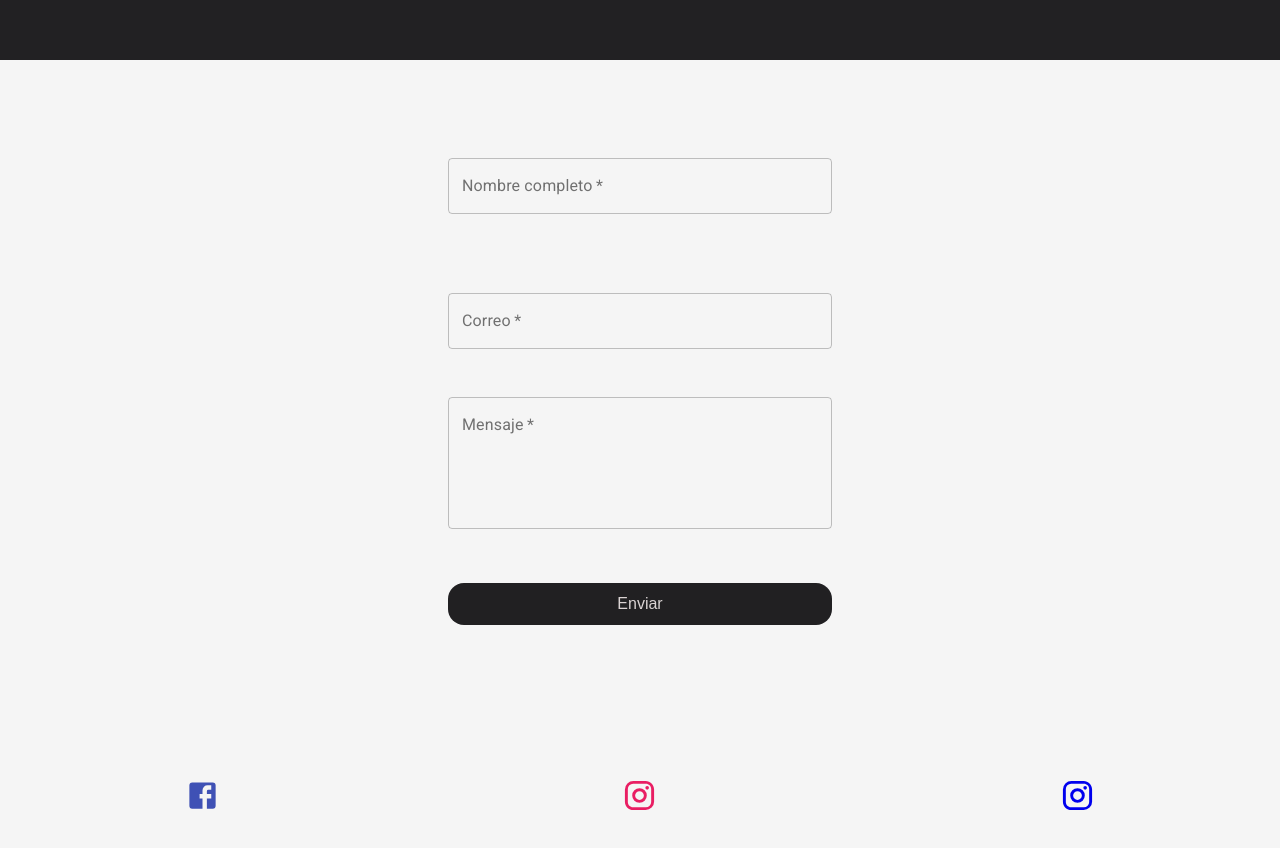
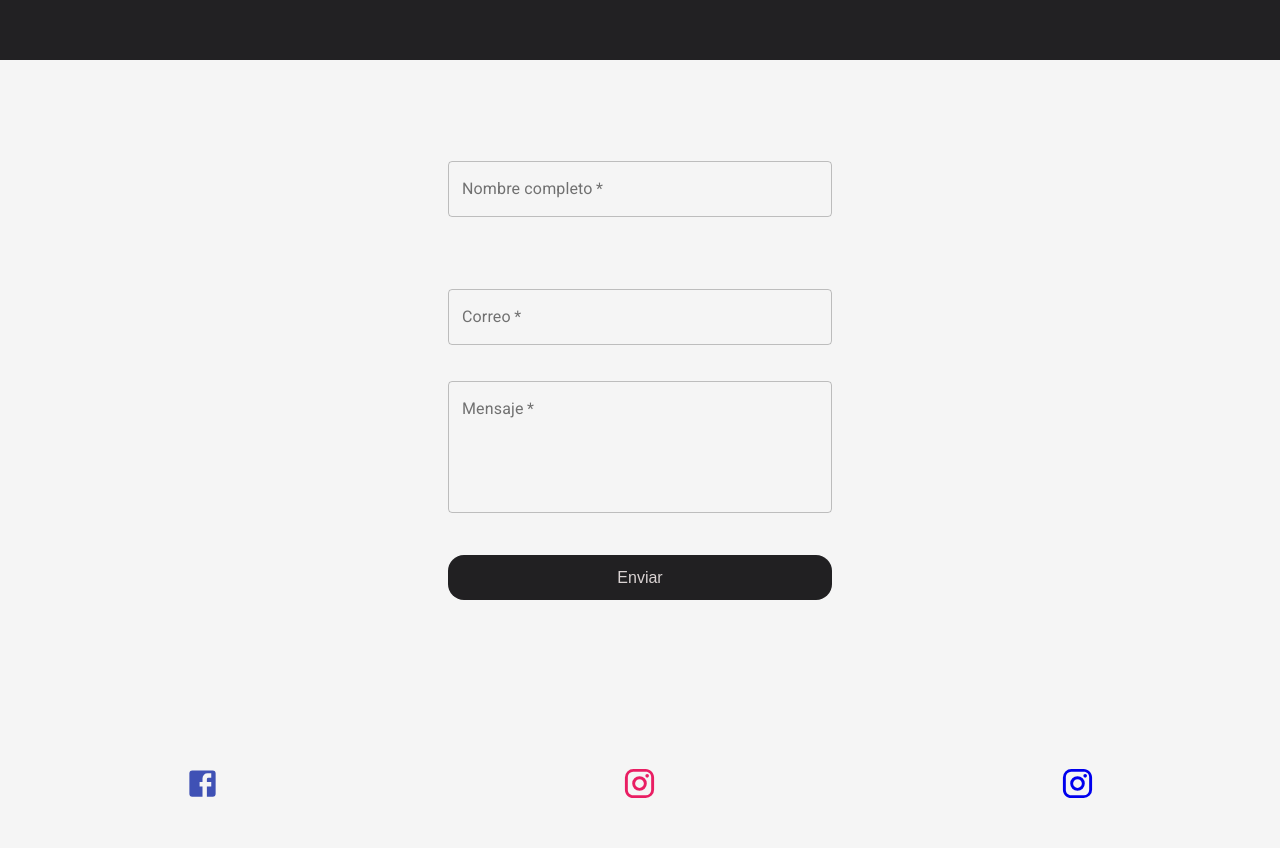
Before and after one commit to reynaldo-martinez/osProductions, a React (Vite) app: page / in a window 1280 px wide. Shown: the part 1540-2388 px from the top of the page. Built offline with nearby package versions, Linux system fonts and the light colour scheme.

Commit message:
boton form actu

```diff
--- a/src/styles/components/section4.css
+++ b/src/styles/components/section4.css
@@ -20,7 +20,7 @@
     display: grid;
     grid-template-columns:1fr;
     grid-template-rows: repeat(4, 1fr);
-   grid-gap: 1rem;
+
 
 }
 
```
